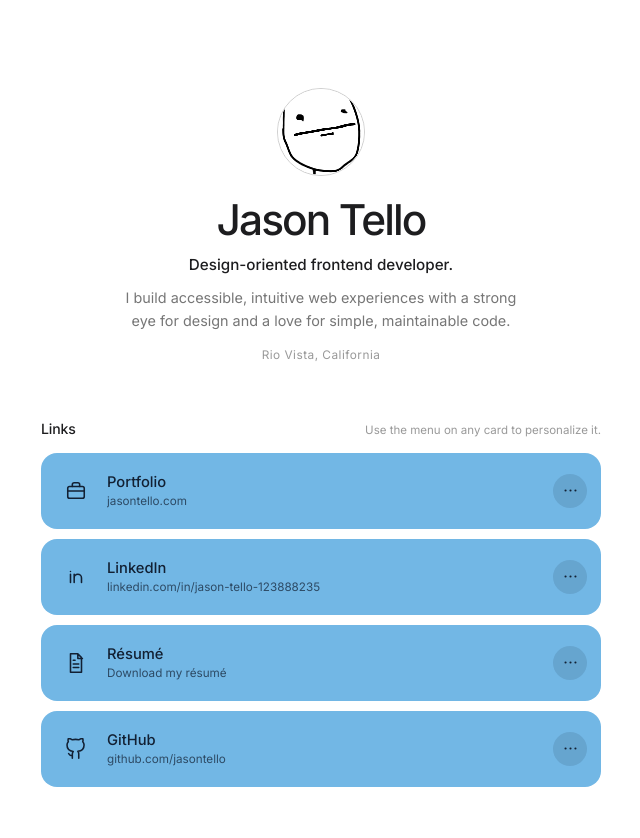
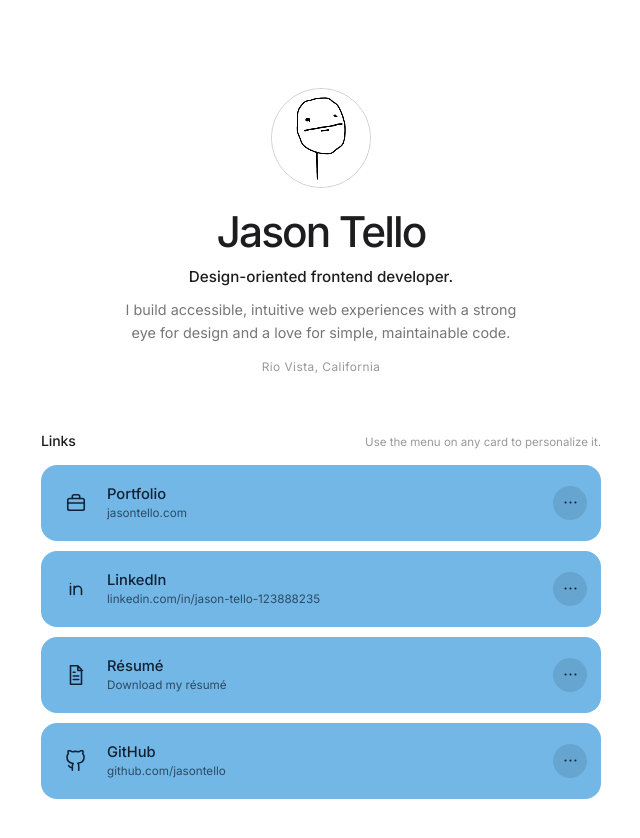
Before and after one commit to jasontello/bizznest-associate-linktree, a React (Vite) app: page / in a window 1280 px wide. Shown: the top 838 px of the page, without its empty margins (319-959 px from the left). Built offline with nearby package versions, Linux system fonts and the light colour scheme.

Commit message:
Fit full profile illustration in circle

```diff
--- a/src/App.css
+++ b/src/App.css
@@ -62,7 +62,7 @@ button {
 }
 
 .profile-image-frame {
-  width: 88px;
+  width: 100px;
   aspect-ratio: 1;
   margin: 0 auto 22px;
   overflow: hidden;
@@ -75,8 +75,9 @@ button {
   width: 100%;
   height: 100%;
   display: block;
-  object-fit: cover;
-  object-position: center 20%;
+  padding: 7px;
+  object-fit: contain;
+  object-position: center;
   border: 0;
   border-radius: 50%;
   background: #ffffff;
@@ -480,7 +481,7 @@ button {
   }
 
   .profile-image-frame {
-    width: 78px;
+    width: 88px;
   }
 
   .links-panel {
```
